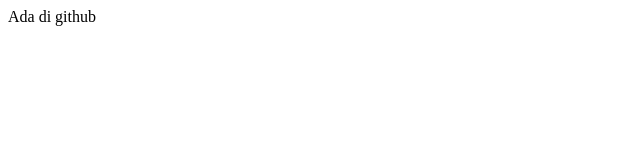
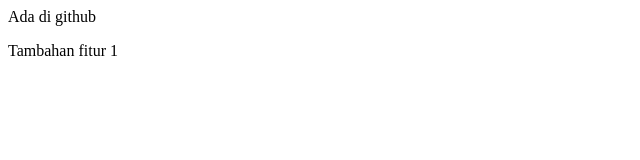
Before and after one commit to yulia7607/belajargit, a plain HTML site: page index.html in a window 1280 px wide. Shown: the full height of the page, 0-640 px from the left. Drawn offline with Linux system fonts and the light colour scheme.

Commit message:
Update index.html
Commit fitur1

```diff
--- a/index.html
+++ b/index.html
@@ -1,3 +1,4 @@
 <html>
 <p>Ada di github</p>
+  <p>Tambahan fitur 1</p>
 </html>
```
